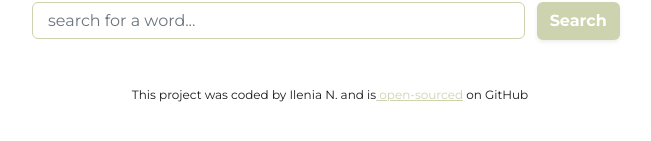
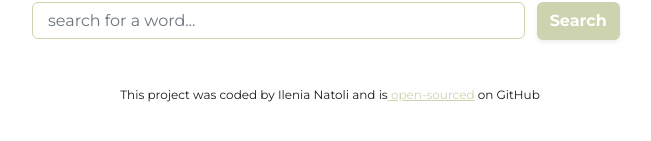
Before and after one commit to maritssam/dictionary-react-app, a React (Create React App) app: page / in a window 1280 px wide. Shown: the part 371-512 px from the top of the page, without its empty margins (310-961 px from the left). Built offline with nearby package versions, Linux system fonts and the light colour scheme; the HTML template or start-up script is replaced by a standard one; a web font is replaced by a local one.

Commit message:
Update footer

```diff
--- a/src/App.js
+++ b/src/App.js
@@ -20,7 +20,7 @@ function App() {
         </div>
         <Search />
         <footer>
-          This project was coded by Ilenia N. and is
+          This project was coded by Ilenia Natoli and is
           <a
             href="https://github.com/ilenia-n/dictionary-react-app"
             target="_blank"
```
